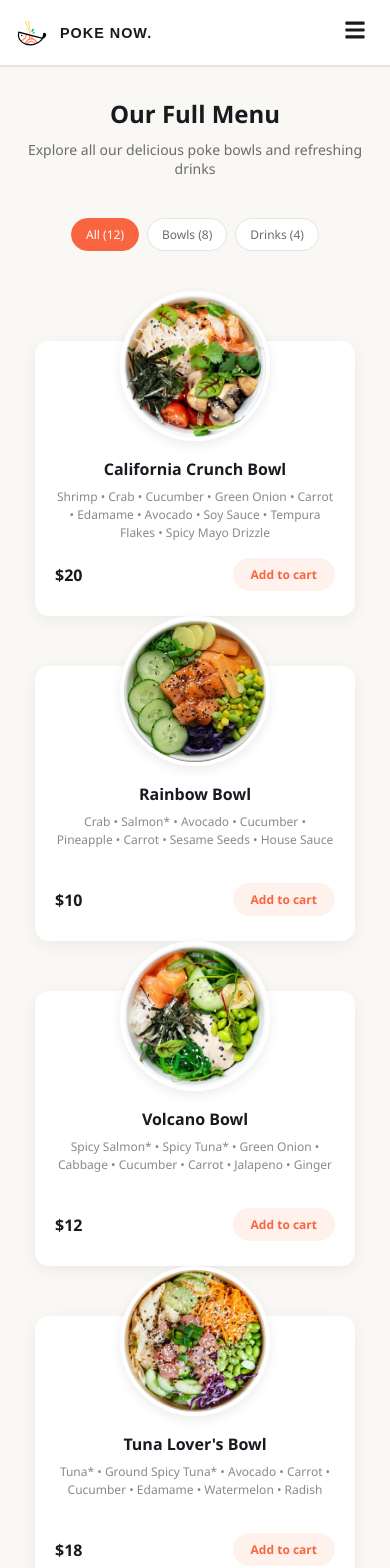
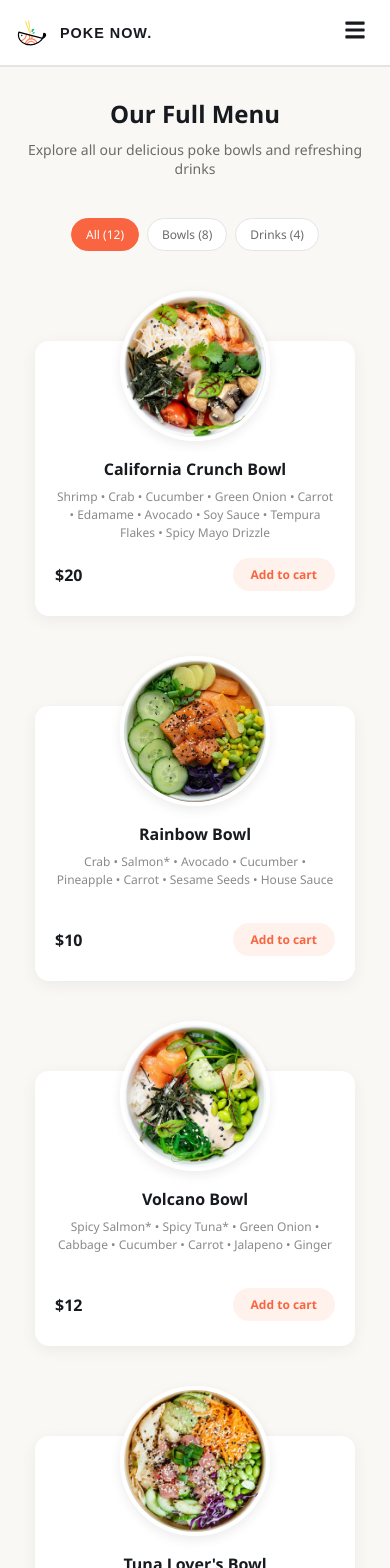
Before and after one commit to lalit-sahu-iphtech/Restaurant-App, a React (Vite) app: page /menu/see-all in a window 390 px wide. Shown: the top 1568 px of the page. Built offline with nearby package versions, Linux system fonts and the light colour scheme.

Commit message:
update see all card css fix card space in bottom

```diff
--- a/src/pages/SeeAll/SeeAll.css
+++ b/src/pages/SeeAll/SeeAll.css
@@ -80,6 +80,7 @@
     align-items: center;
     text-align: center;
     transition: transform 0.3s ease;
+    margin-bottom: 40px;
 }
 
 .see-all-card:hover {
@@ -266,3 +267,9 @@
         font-size: 14px;
     }
 }
+
+@media (max-width : 400px){
+    .see-all-card {
+        margin-bottom: 40px;
+    }
+}
```
